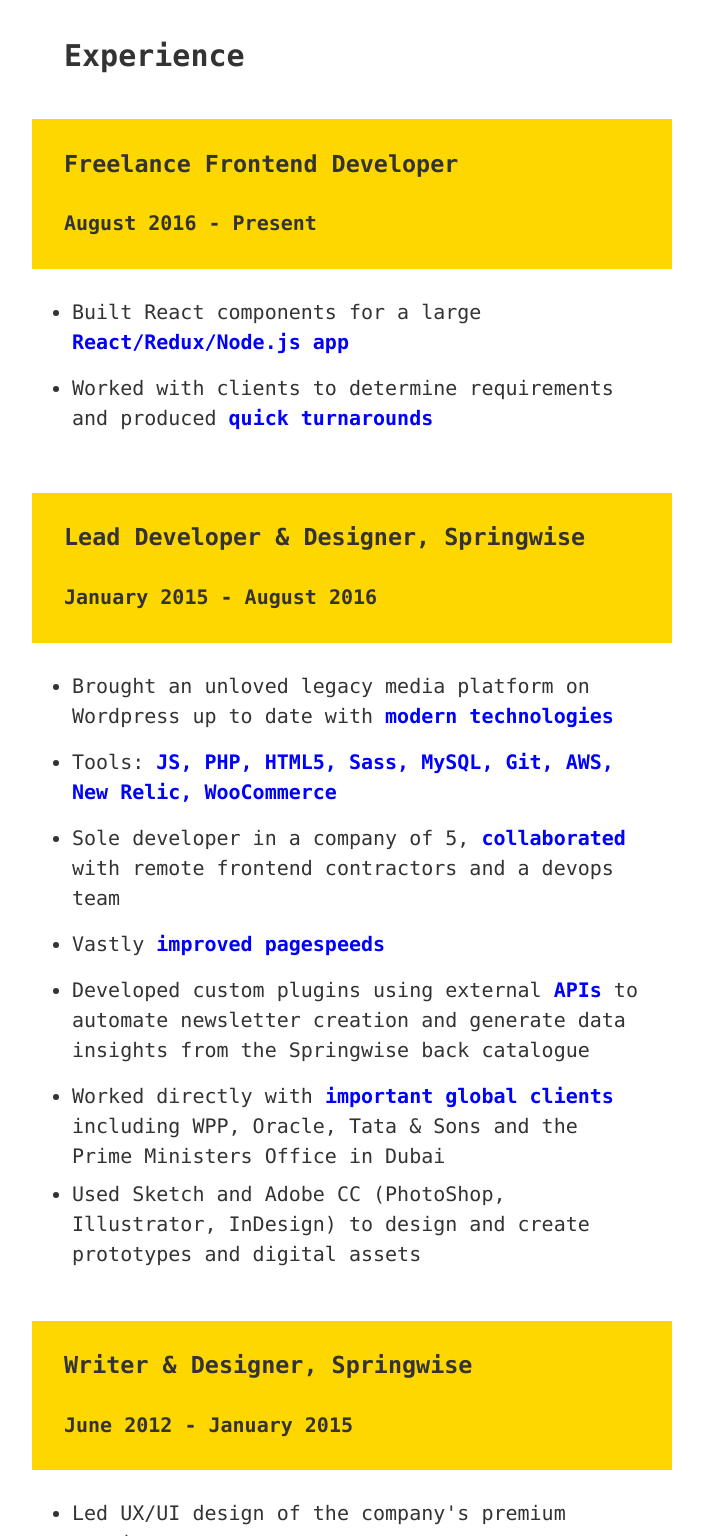
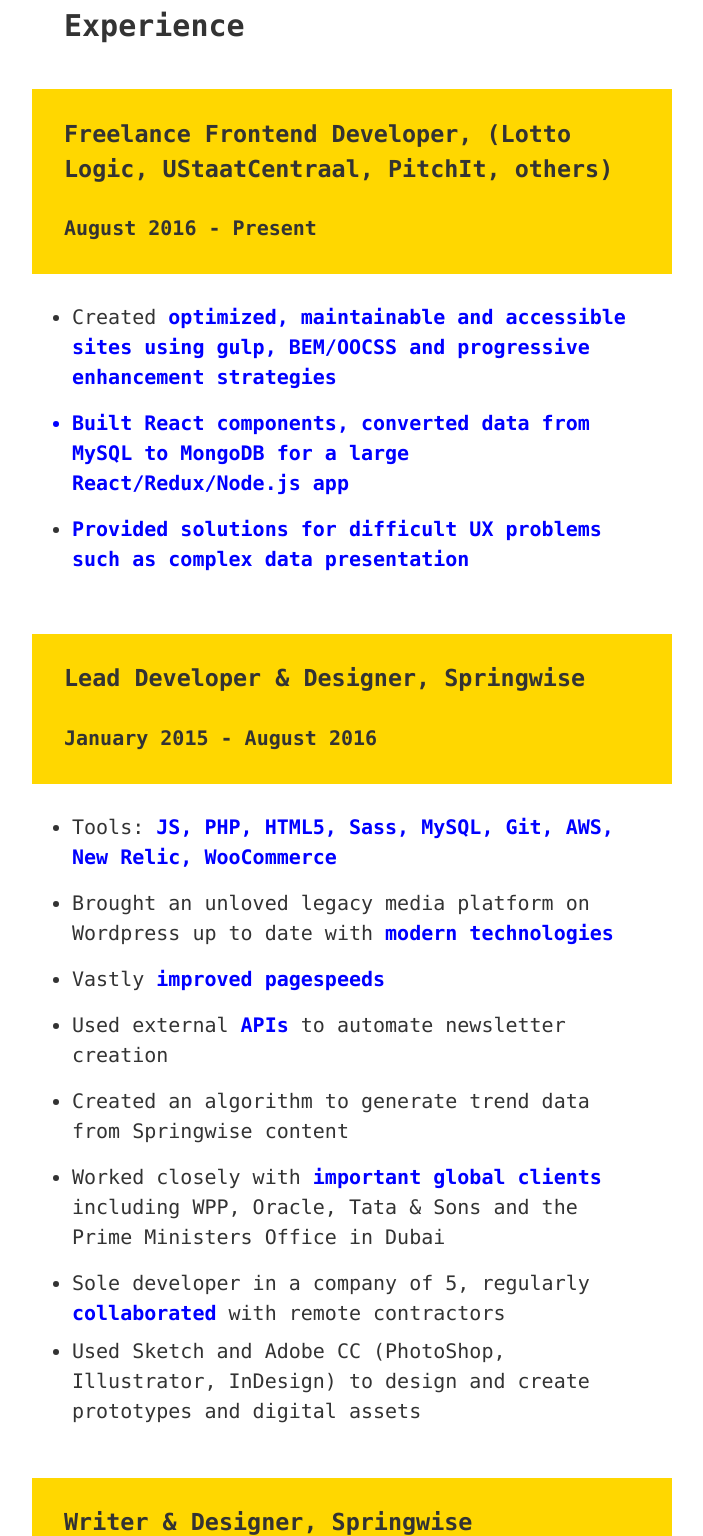
Before and after one commit to tomhuhges/cv, a plain HTML site: page src/index.html in a window 1280 px wide. Shown: the part 866-2402 px from the top of the page, without its empty margins (288-991 px from the left). Drawn offline with nearby package versions, Linux system fonts and the light colour scheme.

Commit message:
update sep 2017

```diff
--- a/src/index.html
+++ b/src/index.html
@@ -32,20 +32,21 @@
     <main class="f4 mw-100 mw-50-l w-50-l">
       <section id="overview" class="pa4">
         <h2 class="title-skew">About Me</h2>
-        <p>I'm a <strong class="blue">self-taught frontend developer</strong> specializing in <strong class="green">JavaScript</strong>, <strong class="pink">React</strong> and <strong class="yellow">Redux</strong>. I have <strong class="blue">2 years' experience</strong> working as a PHP developer for digital innovation magazine Springwise. I am currently freelancing for a couple of projects, including on a Node/React/MongoDB app for a Dutch healthcare company. I've also been focusing on improving my <strong class="blue">TDD</strong> skills, and knowledge of <strong class="blue">functional programming</strong> and <strong class="blue">single page app architecture</strong>.</p>
+        <p>I'm a <strong class="blue">self-taught frontend developer</strong> specializing in <strong class="green">JavaScript</strong>, <strong class="pink">React</strong> and <strong class="yellow">Redux</strong>. I have <strong class="blue">2 years' experience</strong> working as a PHP developer for digital innovation magazine Springwise. I've spent 2017 freelancing, building vanilla JS and Node/React/MongoDB apps. I've also been focusing on improving my <strong class="blue">TDD</strong> skills, and knowledge of <strong class="blue">functional programming</strong> and <strong class="blue">single page app architecture</strong>.</p>
         <p>I've previously worked as both a designer and copywriter for the web.</p>
       </section>
       <section id="experience">
         <h2 class="ph4 title-skew">Experience</h2>
         <div class="card pv3">
           <div class="title bg-yellow ph4 pv1">
-            <h3>Freelance Frontend Developer</h3>
+            <h3>Freelance Frontend Developer, (Lotto Logic, UStaatCentraal, PitchIt, others)</h3>
             <h4>August 2016 - Present</h4>
           </div>
           <div class="copy">
             <ul class="pr4">
-              <li class="pv2">Built React components for a large <strong class="blue">React/Redux/Node.js app</strong></li>
-              <li class="pv2">Worked with clients to determine requirements and produced <strong class="blue">quick turnarounds</strong></li>
+              <li class="pv2">Created <strong class="blue">optimized, maintainable and accessible</span> sites using <strong class="blue">gulp, BEM/OOCSS and progressive enhancement strategies</span></strong></li>
+              <li class="pv2">Built React components, converted data from MySQL to MongoDB for a large <strong class="blue">React/Redux/Node.js app</strong></li>
+              <li class="pv2">Provided solutions for difficult UX problems such as complex data presentation</strong></li>
             <ul>
           </div>
         </div>
@@ -56,12 +57,13 @@
           </div>
           <div class="copy">
             <ul class="pr4">
+              <li class="pv2">Tools: <strong class="blue">JS, PHP, HTML5, Sass, MySQL, Git, AWS, New Relic, WooCommerce</strong></li>
               <li class="pv2">Brought an unloved legacy media platform on Wordpress up to date with <strong class="blue">modern technologies</strong></li>
-              <li class="pv2">Tools: <strong class="blue">JS, PHP, HTML5, Sass, MySQL, Git, AWS, New Relic, WooCommerce</strong></li>
-              <li class="pv2">Sole developer in a company of 5, <strong class="blue">collaborated</strong> with remote frontend contractors and a devops team</li>
               <li class="pv2">Vastly <strong class="blue">improved pagespeeds</strong></li>
-              <li class="pv2">Developed custom plugins using external <strong class="blue">APIs</strong> to automate newsletter creation and generate data insights from the Springwise back catalogue</li>
-              <li class="pv2">Worked directly with <strong class="blue">important global clients</strong> including WPP, Oracle, Tata &amp; Sons and the Prime Ministers Office in Dubai</li>
+              <li class="pv2">Used external <strong class="blue">APIs</strong> to automate newsletter creation</li>
+              <li class="pv2">Created an algorithm to generate trend data from Springwise content</li>
+              <li class="pv2">Worked closely with <strong class="blue">important global clients</strong> including WPP, Oracle, Tata &amp; Sons and the Prime Ministers Office in Dubai</li>
+              <li class="pv2">Sole developer in a company of 5, regularly <strong class="blue">collaborated</strong> with remote contractors</li>
               <li>Used Sketch and Adobe CC (PhotoShop, Illustrator, InDesign) to design and create prototypes and digital assets</li>
             <ul>
           </div>
```
Also changed, not shown: 1 other file.
